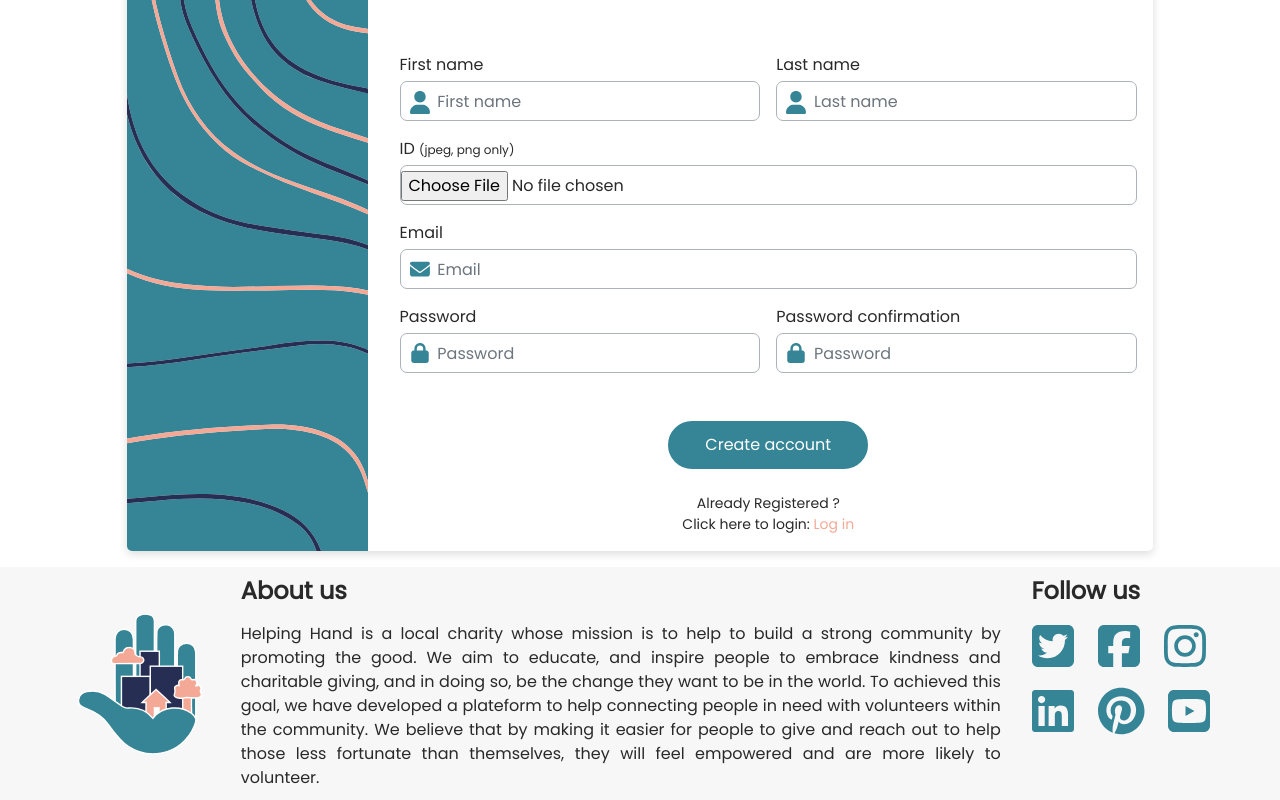
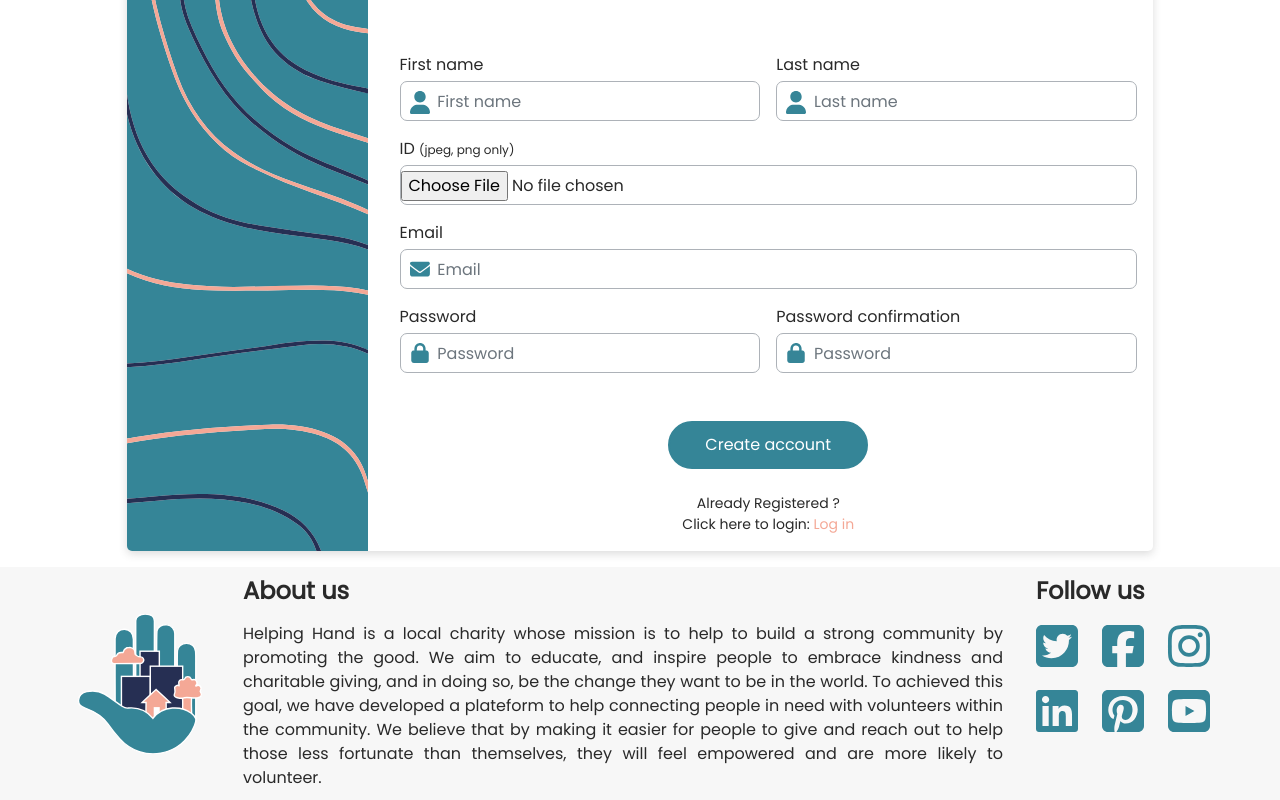
Before and after one commit to MathieuParadis/helping-hand, a React (Create React App) app: page /signup in a window 1280 px wide. Shown: the part 266-1066 px from the top of the page. Built offline with nearby package versions, Linux system fonts and the light colour scheme.

Commit message:
Edited footer

```diff
--- a/src/components/Footer.jsx
+++ b/src/components/Footer.jsx
@@ -39,7 +39,7 @@ const Footer = () => {
               <FontAwesomeIcon icon="fa-brands fa-linkedin" size="3x" className="navlink"/>
             </a>
             <a href="https://facebook.com/" target="_blank">
-              <FontAwesomeIcon icon="fa-brands fa-pinterest" size="3x" className="navlink mx-4"/>
+              <FontAwesomeIcon icon="fa-brands fa-pinterest-square" size="3x" className="navlink mx-4"/>
             </a>
             <a href="https://instagram.com/" target="_blank">
               <FontAwesomeIcon icon="fa-brands fa-youtube-square" size="3x" className="navlink"/>
```
